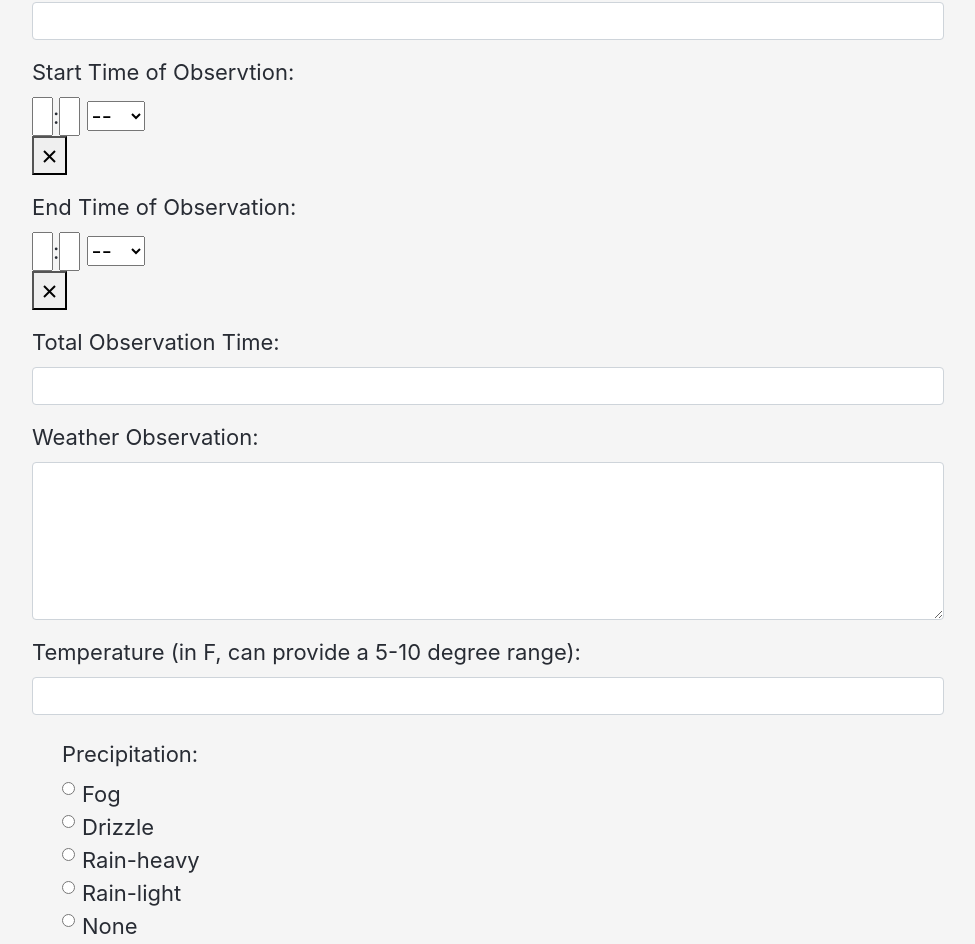
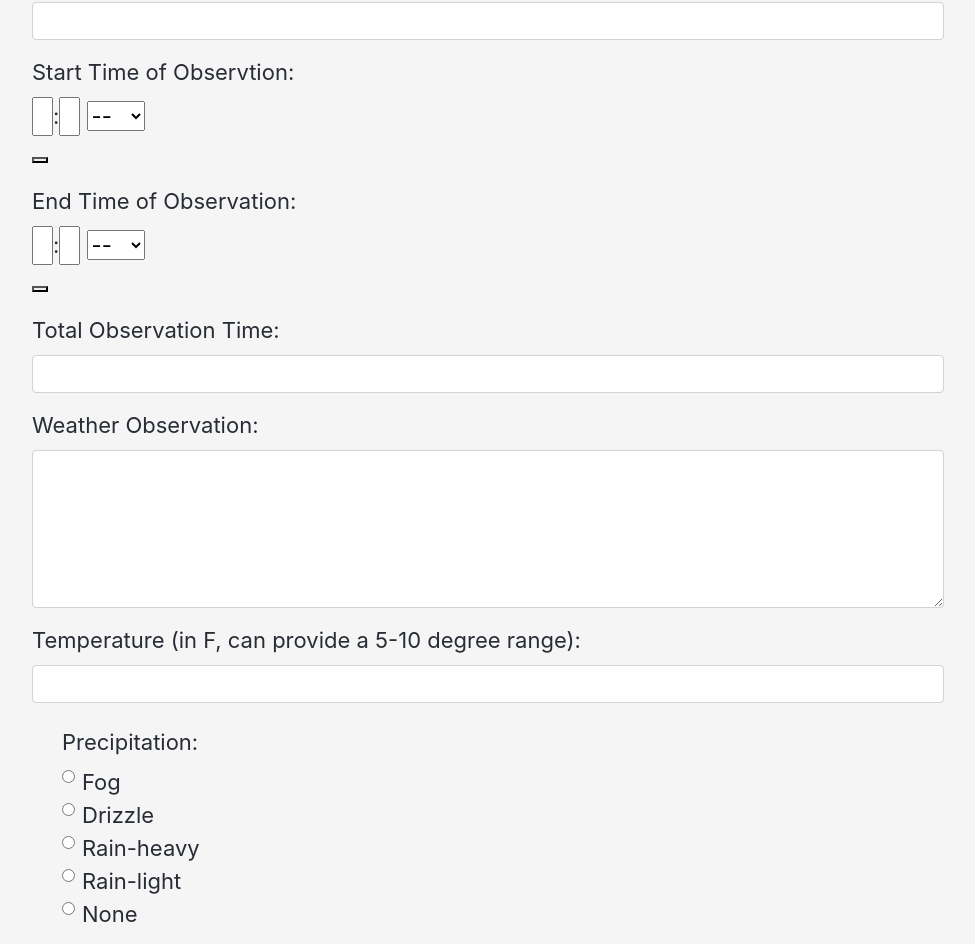
Before and after one commit to pphelps28/Peregrine_Project, a React (Create React App) app in the folder client/: page / in a window 1280 px wide. Shown: the part 1160-2104 px from the top of the page, without its empty margins (152-1127 px from the left). Built offline with nearby package versions, Linux system fonts and the light colour scheme; no server answers.

Commit message:
updated time picker

```diff
--- a/client/src/components/InputForm.js
+++ b/client/src/components/InputForm.js
@@ -105,7 +105,7 @@ export default function InputForm(props) {
 				<div className="form-group">
 				<label>Start Time of Observtion:</label>
 				<br></br>
-				<TimePicker amPmAriaLabel  disableClock={true} clearAriaLabel='Clear value'	  selected={props.timeStart} onChange={props.timeStartChange} />
+				<TimePicker amPmAriaLabel  disableClock={true} clearIcon	  selected={props.timeStart} onChange={props.timeStartChange} />
 				</div>
 				{/* <div className="form-group">
 					<label>Observation Start Time: </label>
@@ -122,7 +122,7 @@ export default function InputForm(props) {
 				<div className="form-group">
 				<label>End Time of Observation:</label>
 				<br></br>
-				<TimePicker amPmAriaLabel disableClock={true} selected={props.timeEnd} onChange={props.timeEndChange}  />
+				<TimePicker amPmAriaLabel disableClock={true} clearIcon selected={props.timeEnd} onChange={props.timeEndChange}  />
 				</div>
 
 				{/* <div className="form-group">
```
